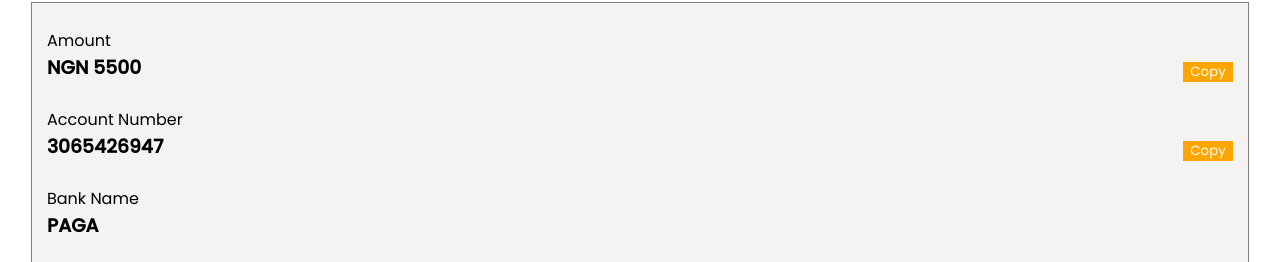
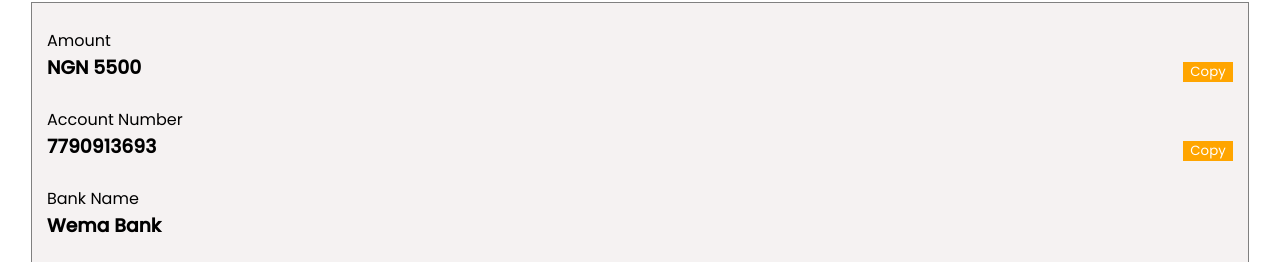
Before and after one commit to toolsapkpro/maxcashtube.github.io, a plain HTML site: page banktf.html in a window 1280 px wide. Shown: the part 237-499 px from the top of the page. Drawn offline with nearby package versions, Linux system fonts and the light colour scheme.

Commit message:
Update banktf.html

```diff
--- a/banktf.html
+++ b/banktf.html
@@ -363,12 +363,12 @@
         <br>
 
         <p>Account Number</p>
-        <h3 id="accountNumberToCopy">3065426947</h3>
+        <h3 id="accountNumberToCopy">7790913693</h3>
         <button class="copy-button" onclick="copyText('accountNumberToCopy')">Copy</button>
         <br>
 
         <p>Bank Name</p>
-        <h3>PAGA</h3> <br>
+        <h3>Wema Bank</h3> <br>
 
 
 
```
